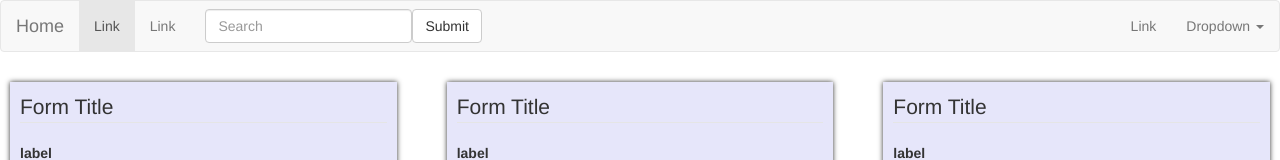
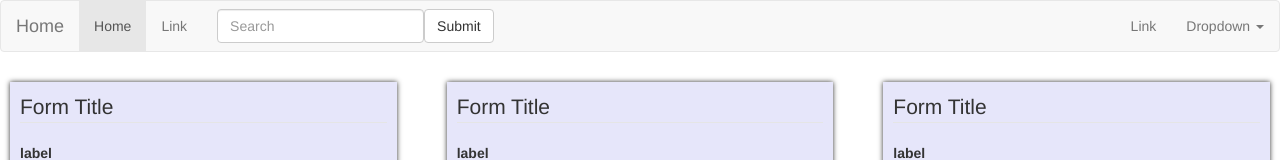
Before and after one commit to mousazadeh/ngtest, an Angular app: page / in a window 1280 px wide. Shown: the top 160 px of the page. Built offline with nearby package versions, Linux system fonts and the light colour scheme.

Commit message:
Modified Navbar link label.

```diff
--- a/src/app/app.component.html
+++ b/src/app/app.component.html
@@ -14,7 +14,7 @@
   <!-- Collect the nav links, forms, and other content for toggling -->
   <div class="collapse navbar-collapse navbar-ex1-collapse">
     <ul class="nav navbar-nav">
-      <li class="active"><a href="#">Link</a></li>
+      <li class="active"><a href="#">Home</a></li>
       <li><a href="#">Link</a></li>
     </ul>
     <form class="navbar-form navbar-left" role="search">
```
